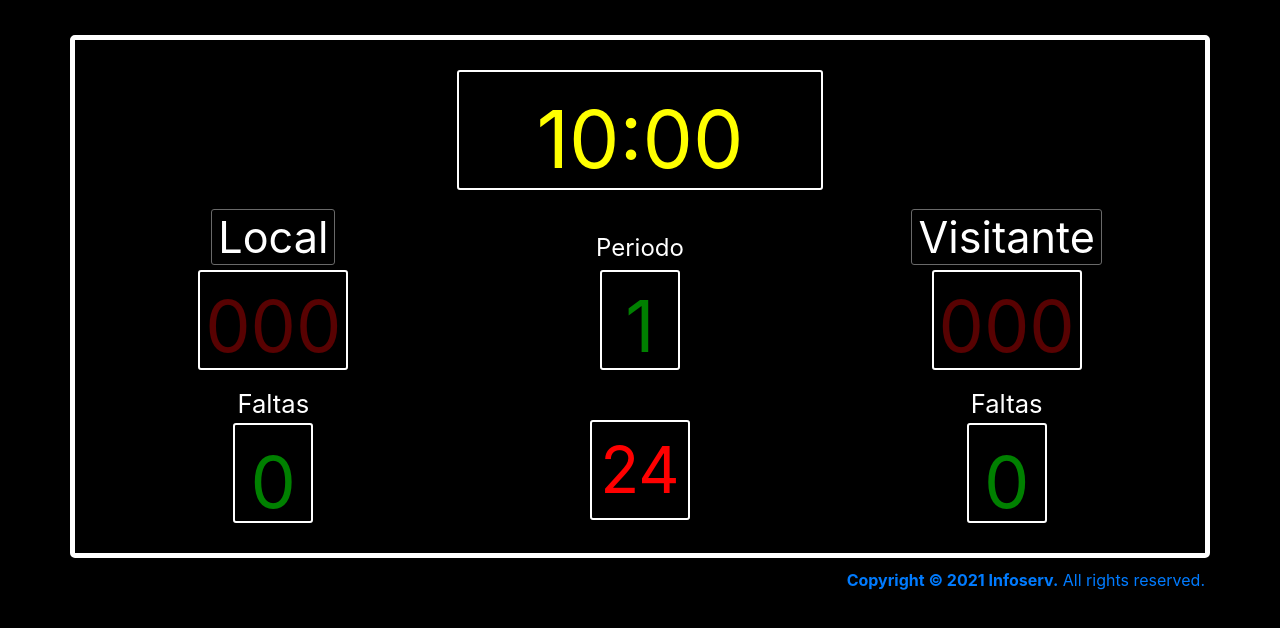
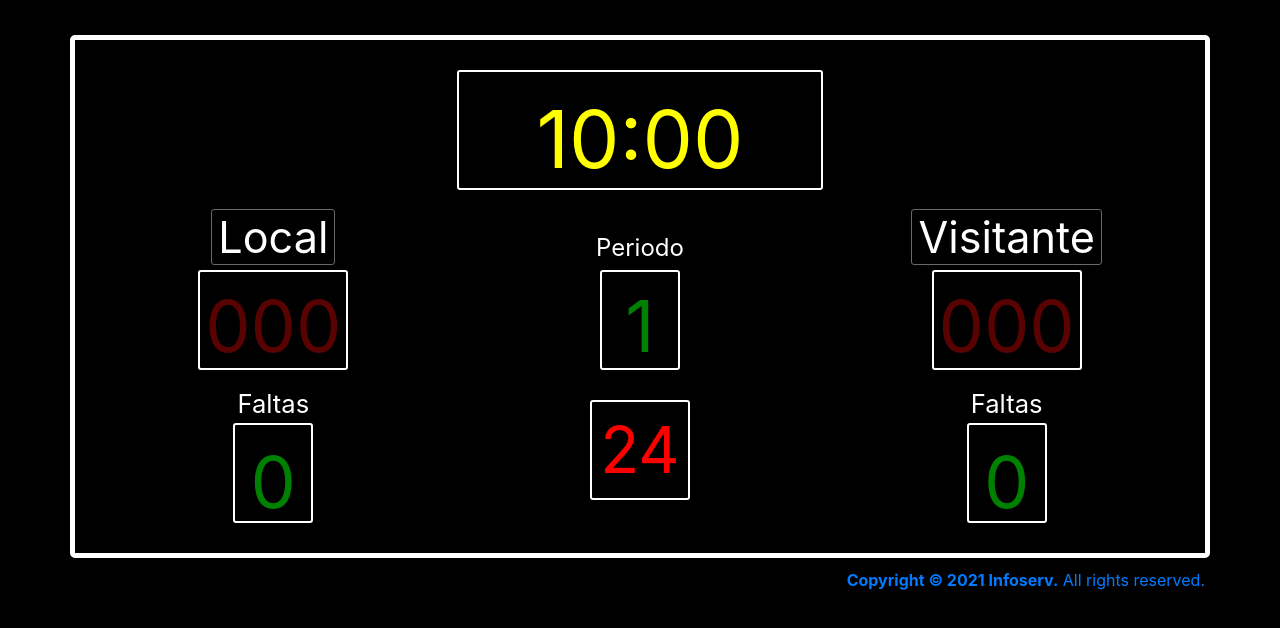
Before and after one commit to enzoM97/marcador, a Next.js app: page / in a window 1280 px wide. Shown: the top 628 px of the page. Built offline with nearby package versions, Linux system fonts and the light colour scheme.

Commit message:
shotclock

```diff
--- a/styles/globals.css
+++ b/styles/globals.css
@@ -70,9 +70,6 @@ a {
  * second row: locals, guest and period
  */
 
-.shot-clock {
-  margin-top: 20px;
-}
 #thirdRow {
   margin-top: 15px;
 }
```
